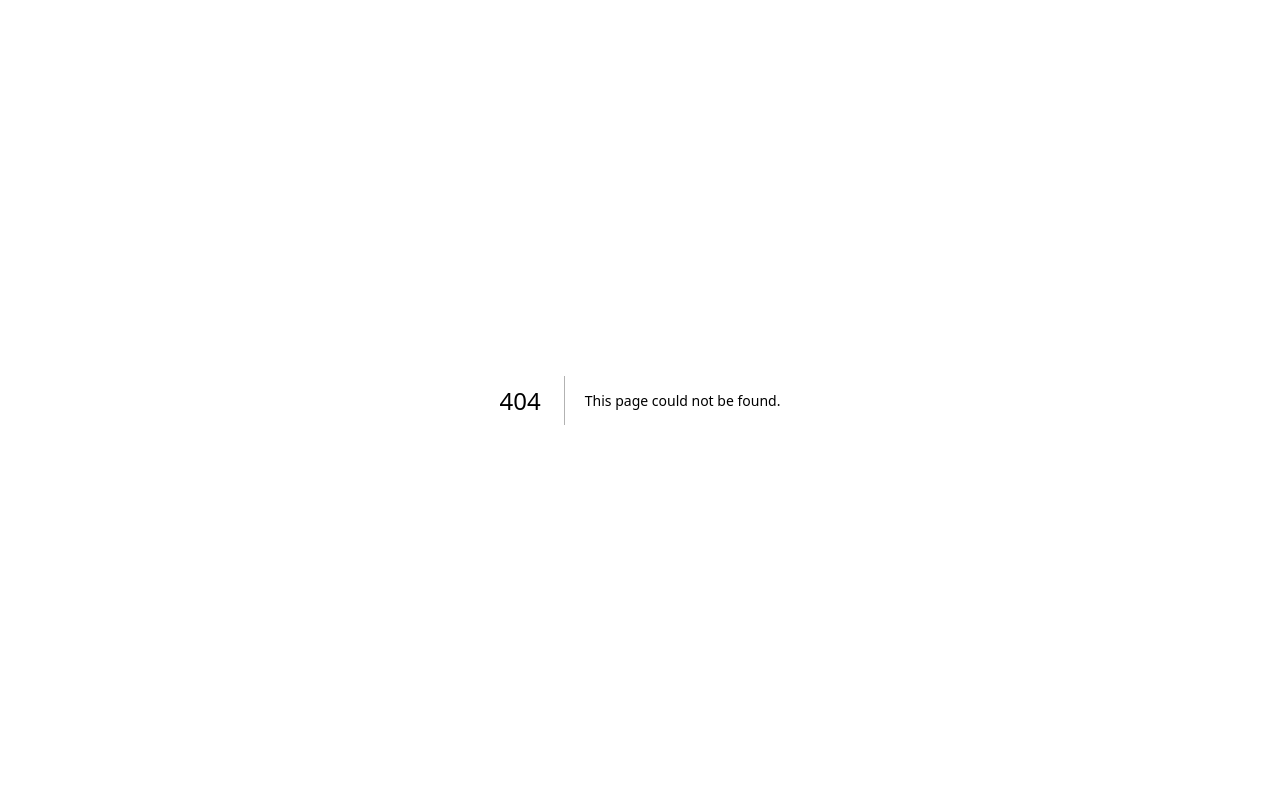
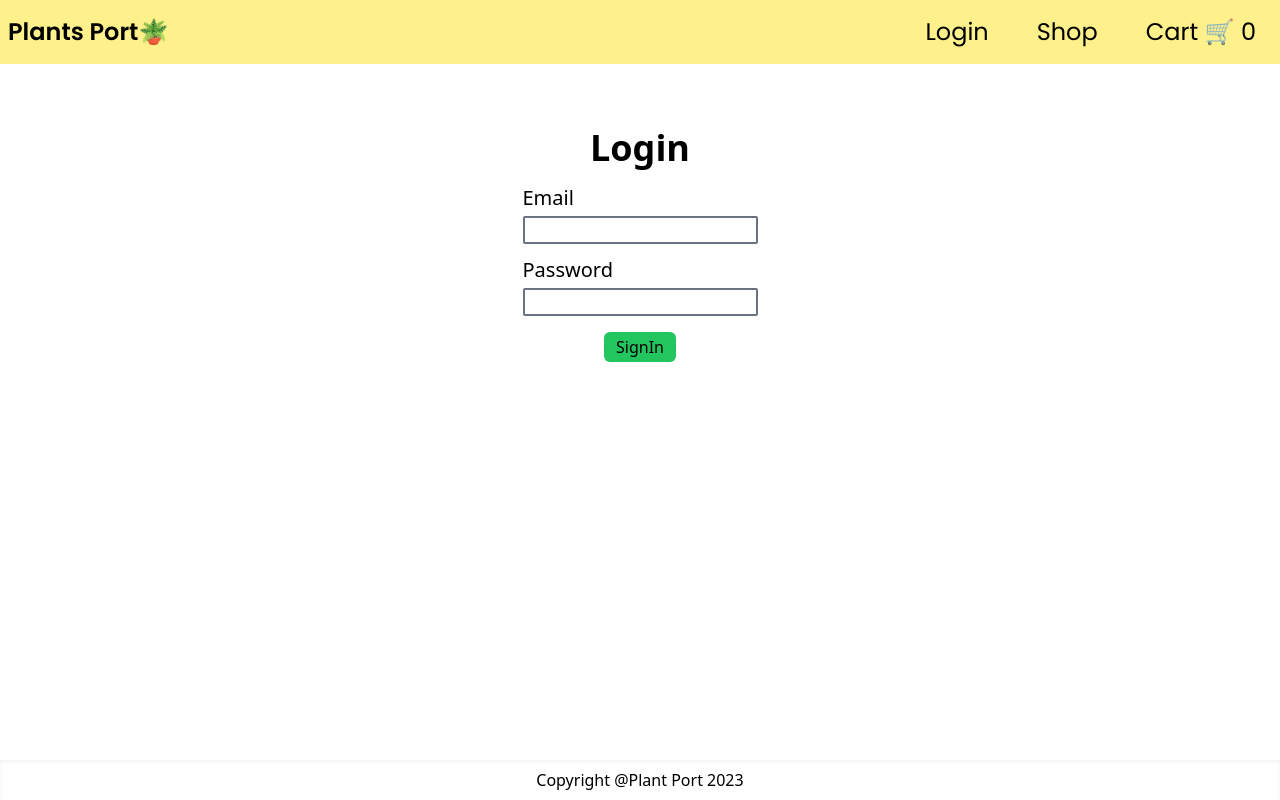
Before and after one commit to kirtanchandak/PlantPort, a Next.js app: page /login in a window 1280 px wide. Before the commit this address had no page. Built offline with nearby package versions, Linux system fonts and the light colour scheme.

Commit message:
login page & react-hook-form

```diff
--- a/components/Header.jsx
+++ b/components/Header.jsx
@@ -30,12 +30,12 @@ const Navbar = () => {
         <div className="link-content hidden md:flex mt-4">
           <ul className="flex" id="nav">
             <li>
-              <Link href="#" className="px-6">
-                Home
+              <Link href="/login" className="px-6">
+                Login
               </Link>
             </li>
             <li>
-              <Link href="shop" className="px-6 ">
+              <Link href="/" className="px-6 ">
                 Shop
               </Link>
             </li>
@@ -55,10 +55,10 @@ const Navbar = () => {
           }
           onClick={toggle}
         >
-          <Link href="#" className="px-6">
-            Home
+          <Link href="/login" className="px-6">
+            Login
           </Link>
-          <Link href="shop" className="px-6">
+          <Link href="/" className="px-6">
             Shop
           </Link>
           <Link href="/cart" className="px-6">
--- a/package.json
+++ b/package.json
@@ -14,8 +14,10 @@
     "eslint-config-next": "13.3.0",
     "js-cookie": "^3.0.5",
     "next": "13.3.0",
+    "next-auth": "^4.22.1",
     "react": "18.2.0",
     "react-dom": "18.2.0",
+    "react-hook-form": "^7.45.0",
     "react-icons": "^4.8.0",
     "react-redux": "^8.1.0"
   },
--- a/pages/cart.js
+++ b/pages/cart.js
@@ -9,8 +9,10 @@ import {
 } from "@/redux/cart.slice";
 import dynamic from "next/dynamic";
 import Link from "next/link";
+import { useRouter } from "next/router";
 
 function Cart() {
+  const router = useRouter();
   const cart = useSelector((state) => state.cart);
   const dispatch = useDispatch();
 
@@ -100,7 +102,10 @@ function Cart() {
                       <h1>Total Amount: ₹{getTotalPrice()}</h1>
                     </div>
                     <div>
-                      <button class="bg-green-500  font-semibold px-4 py-1 rounded mt-3">
+                      <button
+                        class="bg-green-500  font-semibold px-4 py-1 rounded mt-3"
+                        onClick={() => router.push("/login?redirect=/shipping")}
+                      >
                         Check Out
                       </button>
                     </div>
--- /dev/null
+++ b/pages/login.js
@@ -0,0 +1,65 @@
+import Layout from "@/components/Layout";
+import React from "react";
+import { useForm } from "react-hook-form";
+
+function Login() {
+  const {
+    register,
+    handleSubmit,
+    formState: { errors },
+  } = useForm();
+
+  const submitHandeler = ({ email, password }) => {};
+
+  return (
+    <>
+      <Layout>
+        <form
+          onSubmit={handleSubmit(submitHandeler)}
+          className="flex flex-col justify-center items-center m-32"
+        >
+          <h1 className="text-4xl font-bold">Login</h1>
+          <div className="flex flex-col gap-1 pt-4">
+            <label htmlFor="" className="text-xl">
+              Email
+            </label>
+            <input
+              type="email"
+              id="email"
+              className="border-2 border-gray-500 rounded-sm"
+              {...register("email", { required: "Please enter email!" })}
+            />
+          </div>
+          {errors.email && (
+            <div className="text-red-500 mt-1">{errors.email.message}</div>
+          )}
+          <div className="flex flex-col gap-1 pt-3">
+            <label htmlFor="" className="text-xl">
+              Password
+            </label>
+            <input
+              type="password"
+              id="password"
+              className="border-2 border-gray-500 rounded-sm"
+              {...register("password", {
+                required: "Please enter password!",
+                minLength: {
+                  value: 6,
+                  message: "Password must be atleast 6 characters long!",
+                },
+              })}
+            />
+          </div>
+          {errors.password && (
+            <div className="text-red-500 mt-1">{errors.password.message}</div>
+          )}
+          <button className="mt-4 px-3 py-[3px] rounded-md bg-green-500">
+            SignIn
+          </button>
+        </form>
+      </Layout>
+    </>
+  );
+}
+
+export default Login;
```
Also changed, not shown: 2 other files (tests, documents, lock files or other folders).
